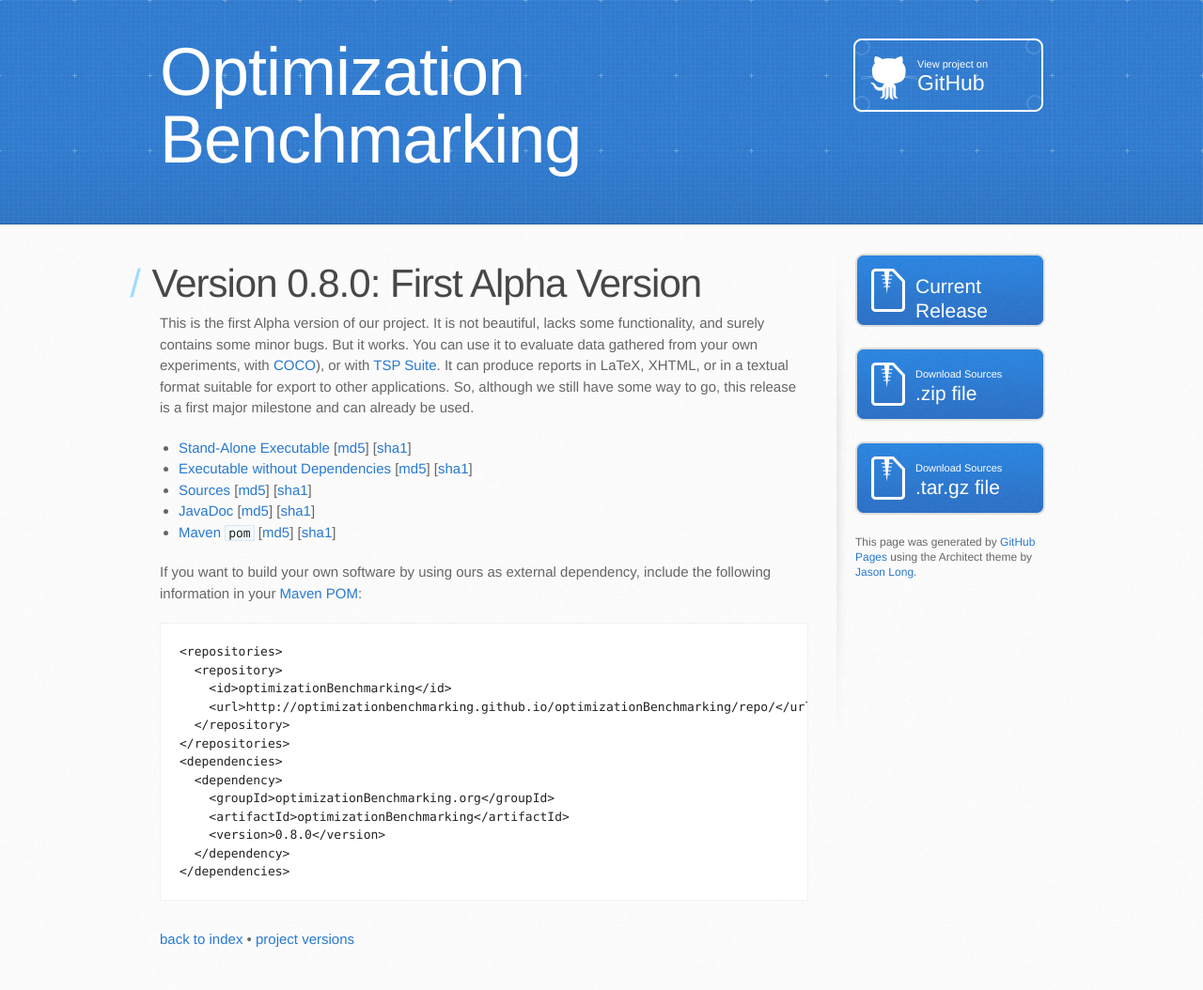
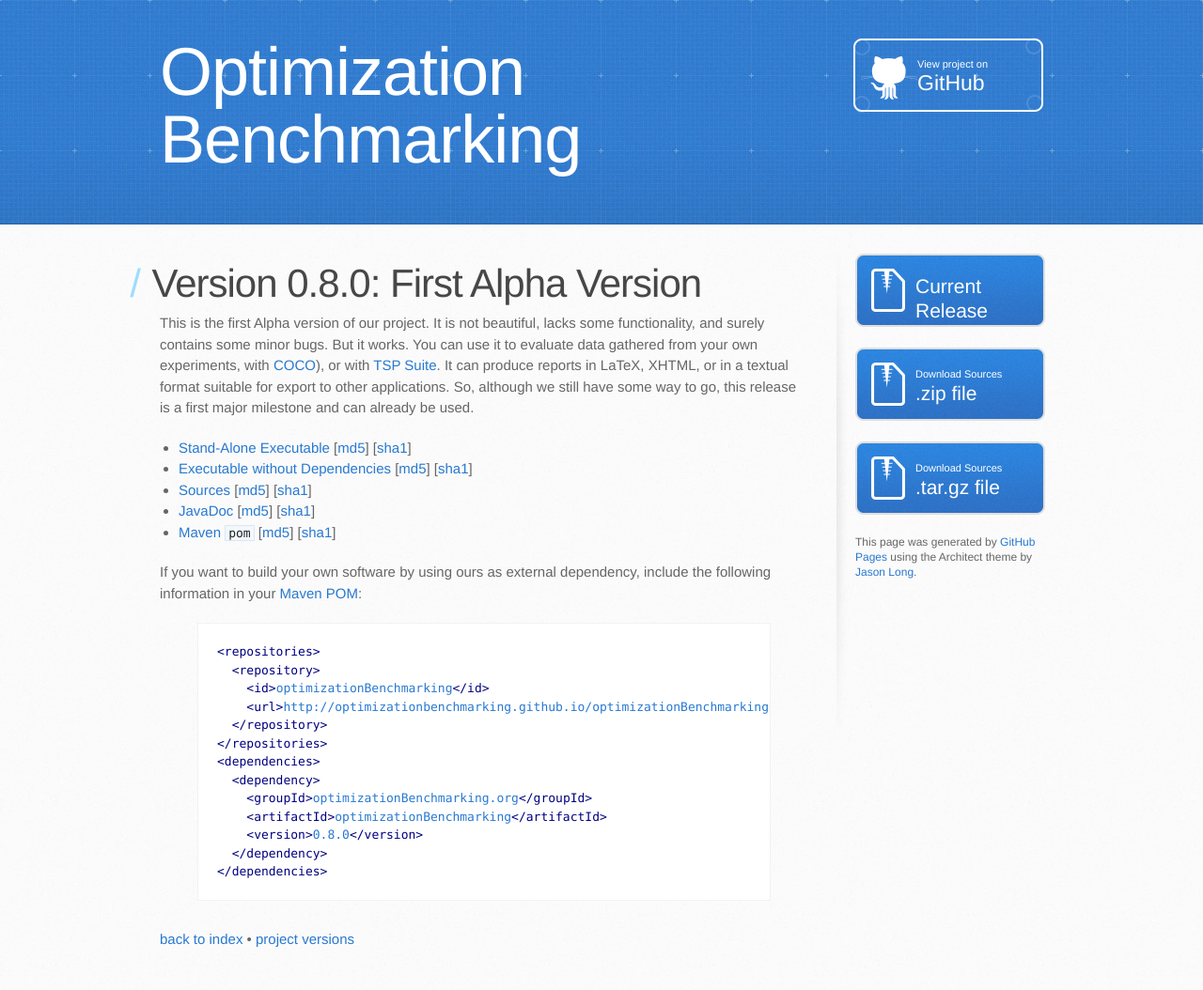
Before and after one commit to optimizationBenchmarking/optimizationBenchmarking, a Jekyll site: the page built from repo/optimizationBenchmarking/org/optimizationBenchmarking/0.8.0/index.md, in a window 1280 px wide. Shown: the whole page at 94% size. Built offline with Jekyll 4.4.1, drawn with Linux system fonts in a browser that asks for light colours; Markdown is read by kramdown in place of the engine named in the settings; part of the change alters nothing that is shown.

Commit message:
Version Pages in Repo now Using Highlighted Maven POM

```diff
--- a/repo/optimizationBenchmarking/org/optimizationBenchmarking/0.8.0/index.md
+++ b/repo/optimizationBenchmarking/org/optimizationBenchmarking/0.8.0/index.md
@@ -23,18 +23,4 @@ first major milestone and can already be used.
 <p>If you want to build your own software by using ours as external dependency, include the following
 information in your <a href="http://en.wikipedia.org/wiki/Project_Object_Model">Maven POM</a>:</p>
 
-<pre>
-&lt;repositories&gt;
-  &lt;repository&gt;
-    &lt;id&gt;optimizationBenchmarking&lt;/id&gt;
-    &lt;url&gt;http://optimizationbenchmarking.github.io/optimizationBenchmarking/repo/&lt;/url&gt;
-  &lt;/repository&gt;
-&lt;/repositories&gt;
-&lt;dependencies&gt;
-  &lt;dependency&gt;
-    &lt;groupId&gt;optimizationBenchmarking.org&lt;/groupId&gt;
-    &lt;artifactId&gt;optimizationBenchmarking&lt;/artifactId&gt;
-    &lt;version&gt;0.8.0&lt;/version&gt;
-  &lt;/dependency&gt;
-&lt;/dependencies&gt;
-</pre>
+{% include mavenPom.md projectVersion="0.8.0"%}
```
